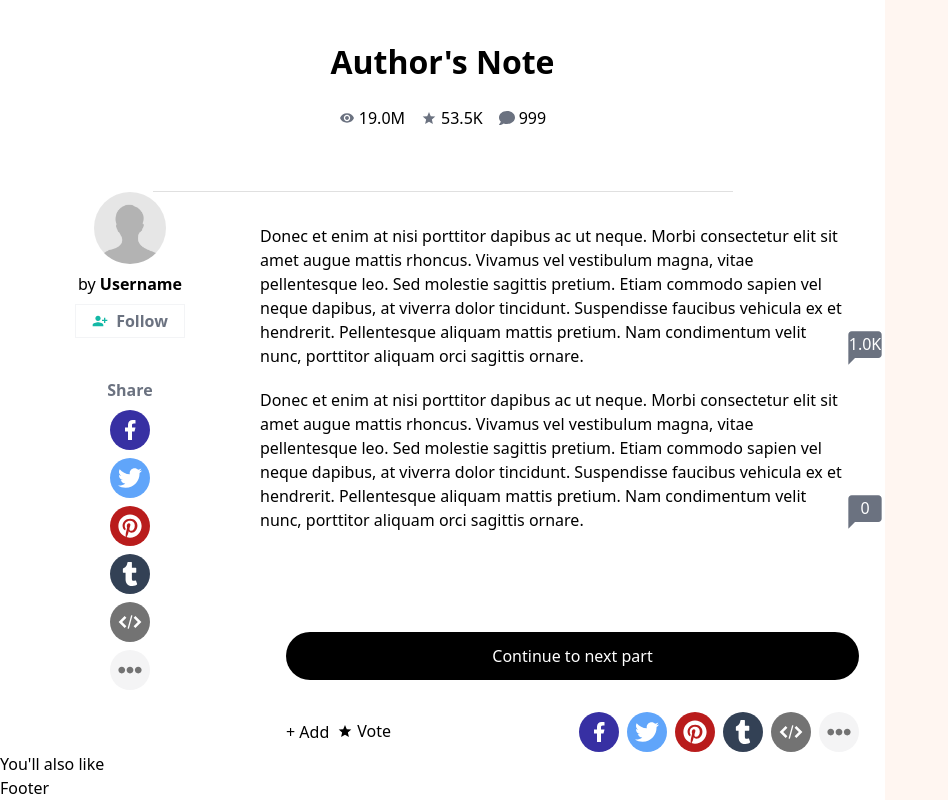
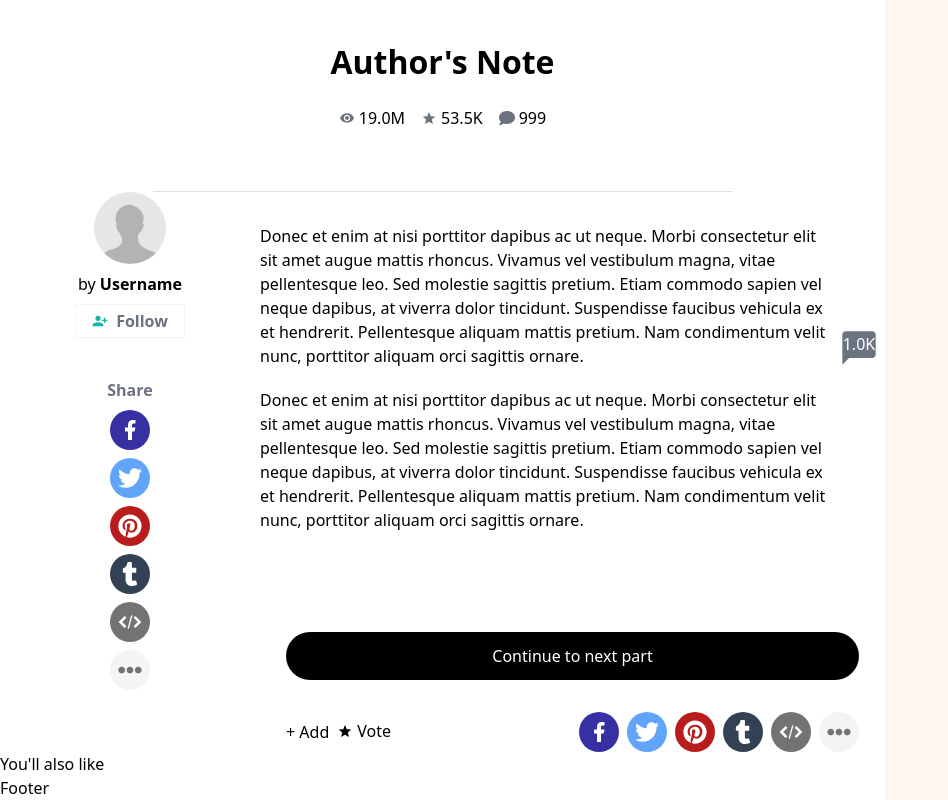
Before and after one commit to ZainMunir/crowd-computing-2024, a React (Vite) app: page /#/ in a window 1280 px wide. Shown: the part 506-1306 px from the top of the page, without its empty margins (0-948 px from the left). Built offline with nearby package versions, Linux system fonts and the light colour scheme.

Commit message:
add: in-line comment behaviours

```diff
--- a/src/Clone/Body.tsx
+++ b/src/Clone/Body.tsx
@@ -107,16 +107,20 @@ const Body = ({ data, chapterIndex, setChapterIndex }: Props) => {
           <div className="mt-8 self-center font-semibold text-gray-500">
             Share
           </div>
-          <ShareButtons flexVal="flex-col self-center" positionVertical='top' />
+          <ShareButtons flexVal="flex-col self-center" positionVertical="top" />
         </div>
         <div className="col-start-2 mt-8 flex flex-col">
           {chapter.paragraphs.map((paragraph, index) => (
-            <div key={index} className="mb-5 flex">
-              <div className="">{paragraph.text}</div>
-              <div className="flex w-1/12 items-center justify-center self-end">
-                <BiSolidComment className="size-10 text-gray-500" />
+            <div key={index} className="group/para mb-5 flex">
+              <div className="w-11/12">{paragraph.text}</div>
+              <div
+                className={`group/comment flex w-1/12 cursor-pointer items-center justify-center self-end ${paragraph.num_comments == 0 ? 'hidden group-hover/para:inline-flex' : ''}`}
+              >
+                <BiSolidComment className="size-10 text-gray-500 group-hover/comment:text-gray-300" />
                 <div className="absolute w-10 -translate-y-1 transform text-center text-white">
-                  {transformNumber(paragraph.num_comments)}
+                  {paragraph.num_comments == 0
+                    ? '+'
+                    : transformNumber(paragraph.num_comments)}
                 </div>
               </div>
             </div>
@@ -154,7 +158,7 @@ const Body = ({ data, chapterIndex, setChapterIndex }: Props) => {
                 isSignUp={true}
               />
             </div>
-            <ShareButtons flexVal="flex-row" positionHorizontal='right' />
+            <ShareButtons flexVal="flex-row" positionHorizontal="right" />
           </div>
         </div>
         <div className="col-start-3"></div>
```
